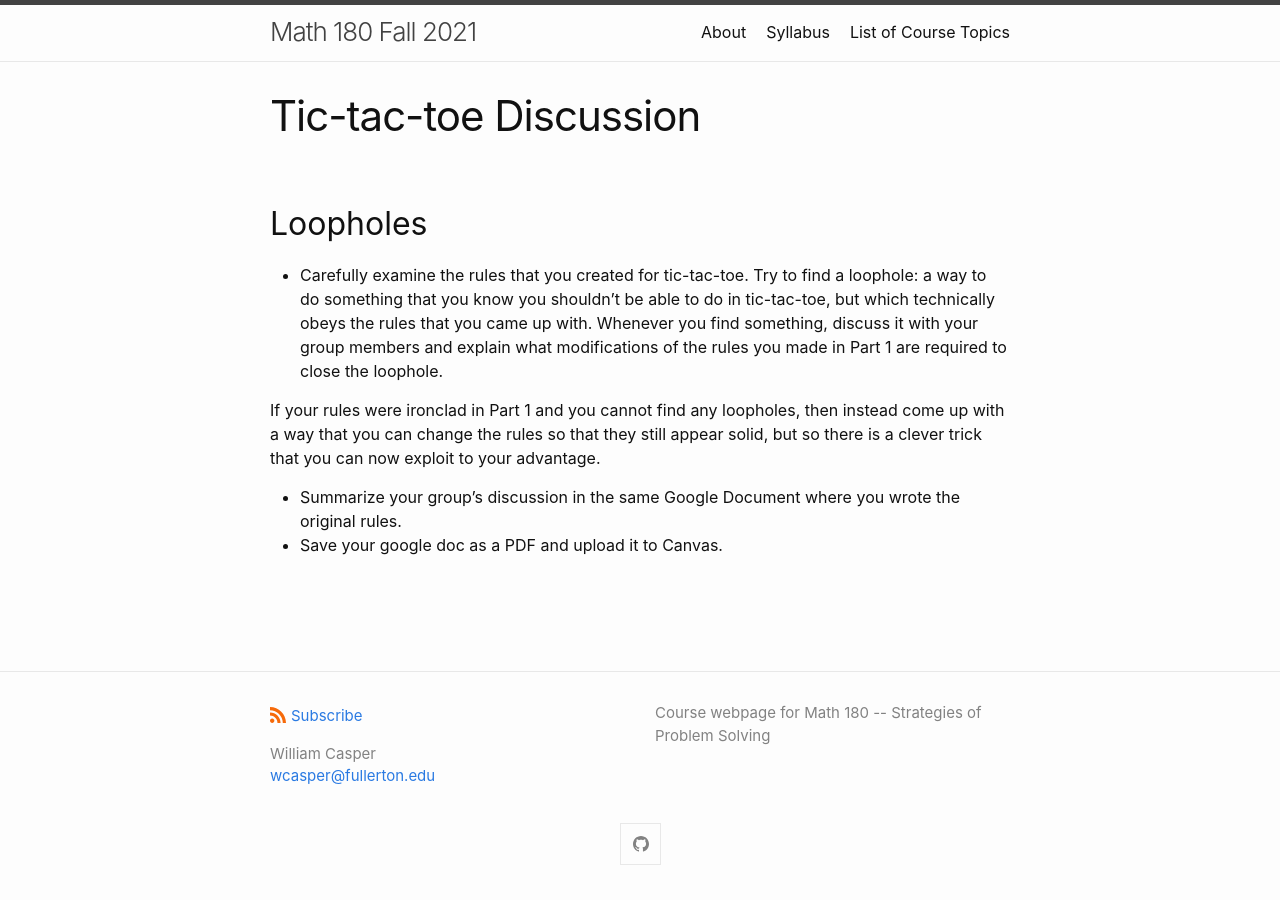
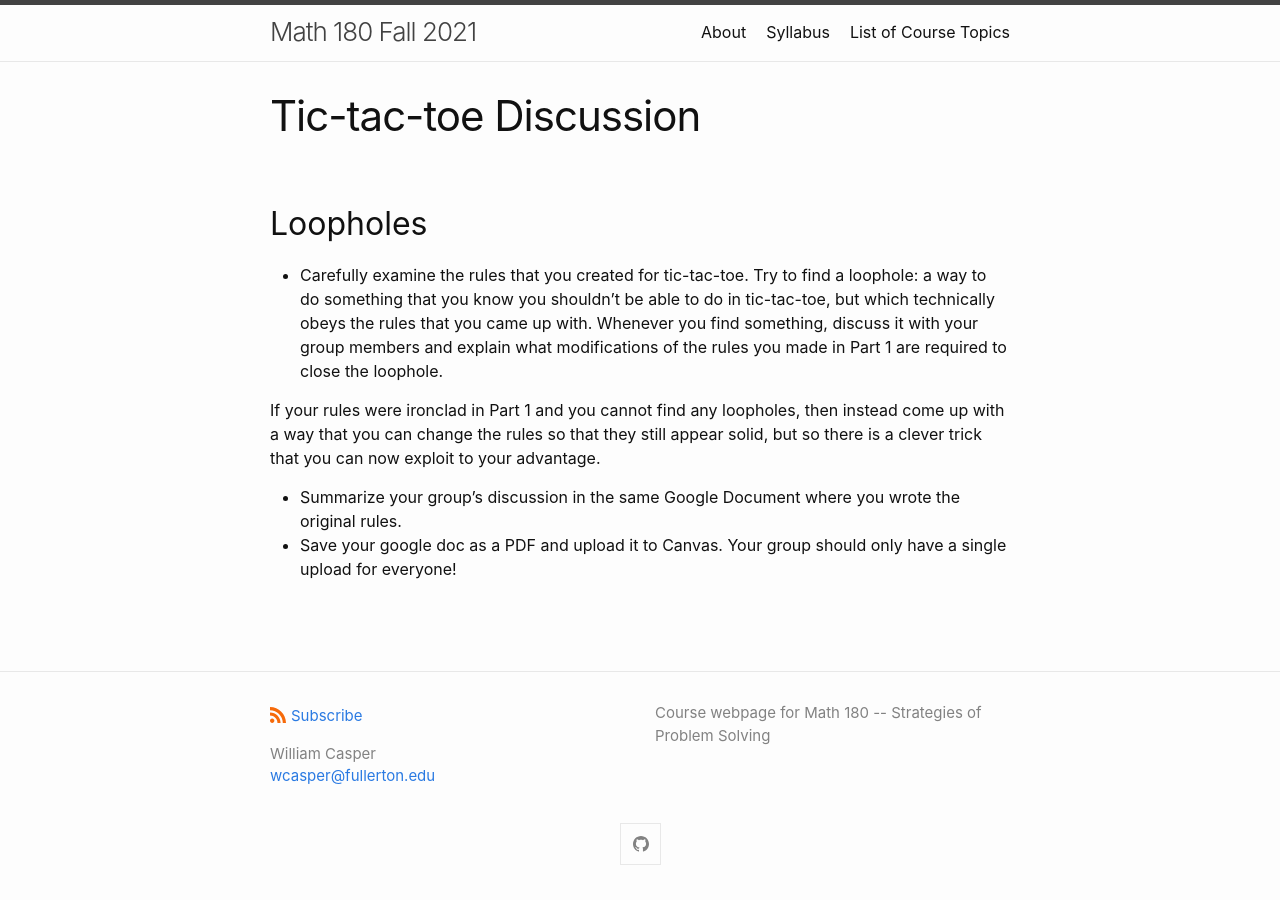
Before and after one commit to wcasper/math180fall2021, a Jekyll site: the page built from _modules/tic-tac-toe/discussion.md, in a window 1280 px wide. Built offline with Jekyll 4.4.1, drawn with Linux system fonts in a browser that asks for light colours.

Commit message:
added comment

```diff
--- a/_modules/tic-tac-toe/discussion.md
+++ b/_modules/tic-tac-toe/discussion.md
@@ -13,4 +13,4 @@ Whenever you find something, discuss it with your group members and explain what
 If your rules were ironclad in Part 1 and you cannot find any loopholes, then instead come up with a way that you can change the rules so that they still appear solid, but so there is a clever trick that you can now exploit to your advantage.
 
 * Summarize your group's discussion in the same Google Document where you wrote the original rules.
-* Save your google doc as a PDF and upload it to Canvas.
+* Save your google doc as a PDF and upload it to Canvas.  Your group should only have a single upload for everyone!
```
